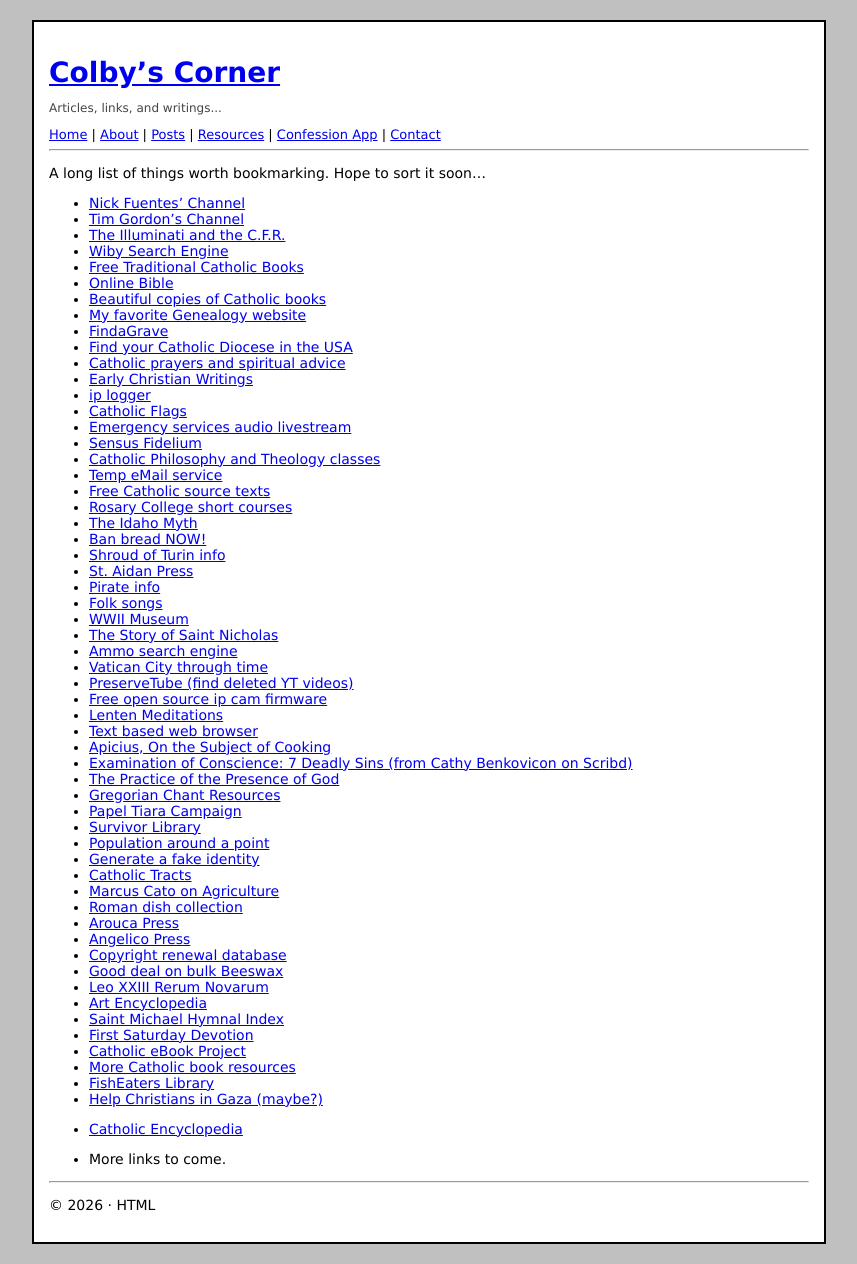
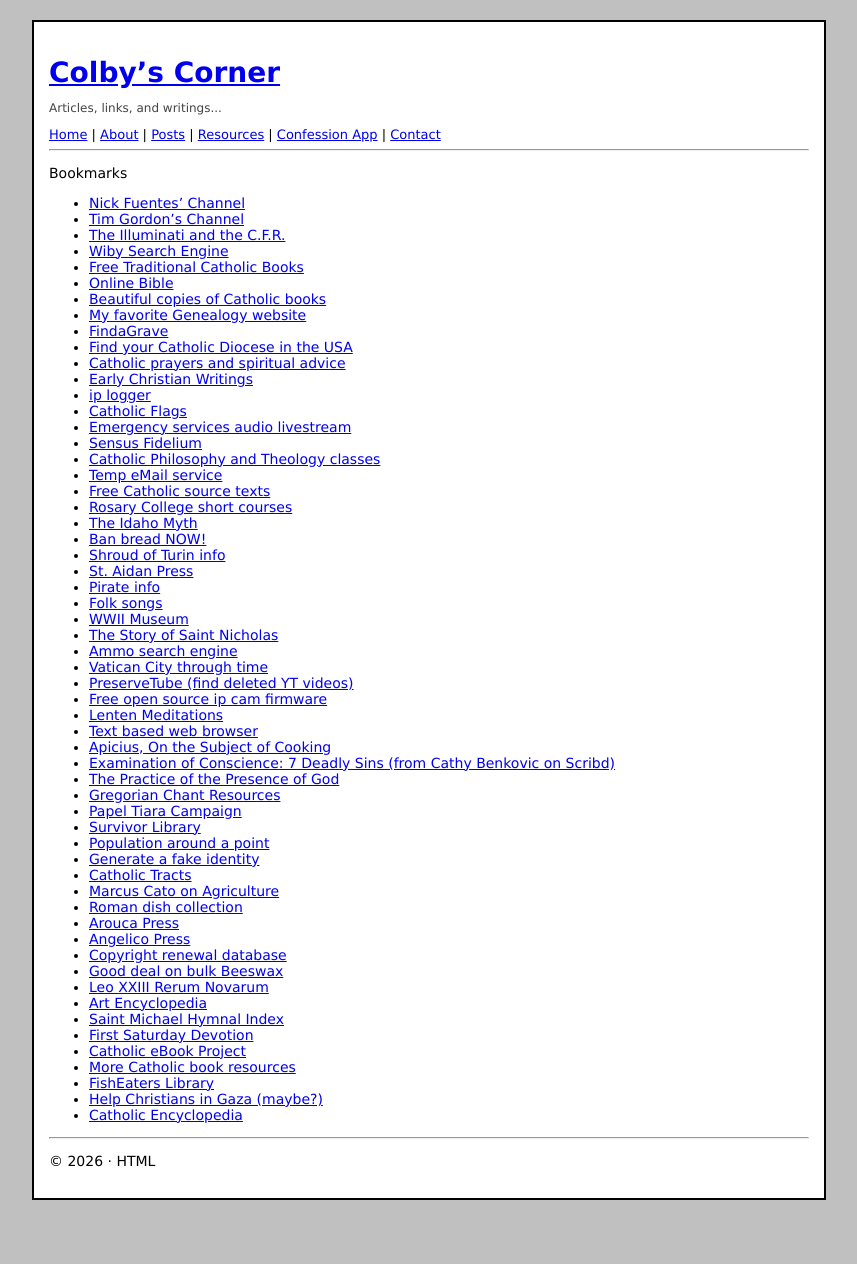
Before and after one commit to c-ee-g/c-ee-g.github.io, a Jekyll site: the page built from resources.md, in a window 1280 px wide. Shown: the whole page, without its empty margins (211-1068 px from the left). Built offline with Jekyll 4.4.1, drawn with Linux system fonts in a browser that asks for light colours; after the commit the page ends 1220 px from its top, so only the background shows below that.

Commit message:
Rename 'Resources' to 'Bookmarks' and format updates
Changed the title from 'Resources' to 'Bookmarks' and updated the content formatting.

```diff
--- a/resources.md
+++ b/resources.md
@@ -1,9 +1,9 @@
 ---
 layout: default
-title: Resources
+title: Bookmarks
 ---
 
-A long list of things worth bookmarking. Hope to sort it soon...
+Bookmarks
 
 - <a href="https://rumble.com/c/nickjfuentes">Nick Fuentes' Channel</a>
 - <a href="https://rumble.com/user/TimothyGordon/channels">Tim Gordon's Channel</a>
@@ -40,7 +40,7 @@ A long list of things worth bookmarking. Hope to sort it soon...
 - <a href="https://catholicharboroffaithandmorals.com/St.%20Thomas%20Aquinas%20Lenten%20Meditations.html">Lenten Meditations</a>
 - <a href="https://lynx.invisible-island.net/">Text based web browser</a>
 - <a href="https://penelope.uchicago.edu/Thayer/E/Roman/Texts/Apicius/7*.html">Apicius, On the Subject of Cooking</a>
-- <a href="https://colbyscorner.com/assets/628363188-Examination-of-Conscience-7-Deadly-Sins.pdf">Examination of Conscience: 7 Deadly Sins (from Cathy Benkovicon on Scribd)</a>
+- <a href="https://colbyscorner.com/assets/628363188-Examination-of-Conscience-7-Deadly-Sins.pdf">Examination of Conscience: 7 Deadly Sins (from Cathy Benkovic on Scribd)</a>
 - <a href="https://www.basilica.ca/documents/2016/10/Brother%20Lawrence-The%20Practice%20of%20the%20Presence%20of%20God.pdf">The Practice of the Presence of God</a>
 - <a href="https://www.gregorian-chant-hymns.com/">Gregorian Chant Resources</a>
 - <a href="https://www.amicivaticani.org/">Papel Tiara Campaign</a>
@@ -63,7 +63,3 @@ A long list of things worth bookmarking. Hope to sort it soon...
 - <a href="https://www.fisheaters.com/catholiclibrary.html">FishEaters Library</a>
 - <a href="https://www.vulnerablepeopleproject.com/">Help Christians in Gaza (maybe?)</a>
 - <a href="https://www.newadvent.org/cathen/">Catholic Encyclopedia</a>
-
-
-- <a href=""></a>
-More links to come.
```
